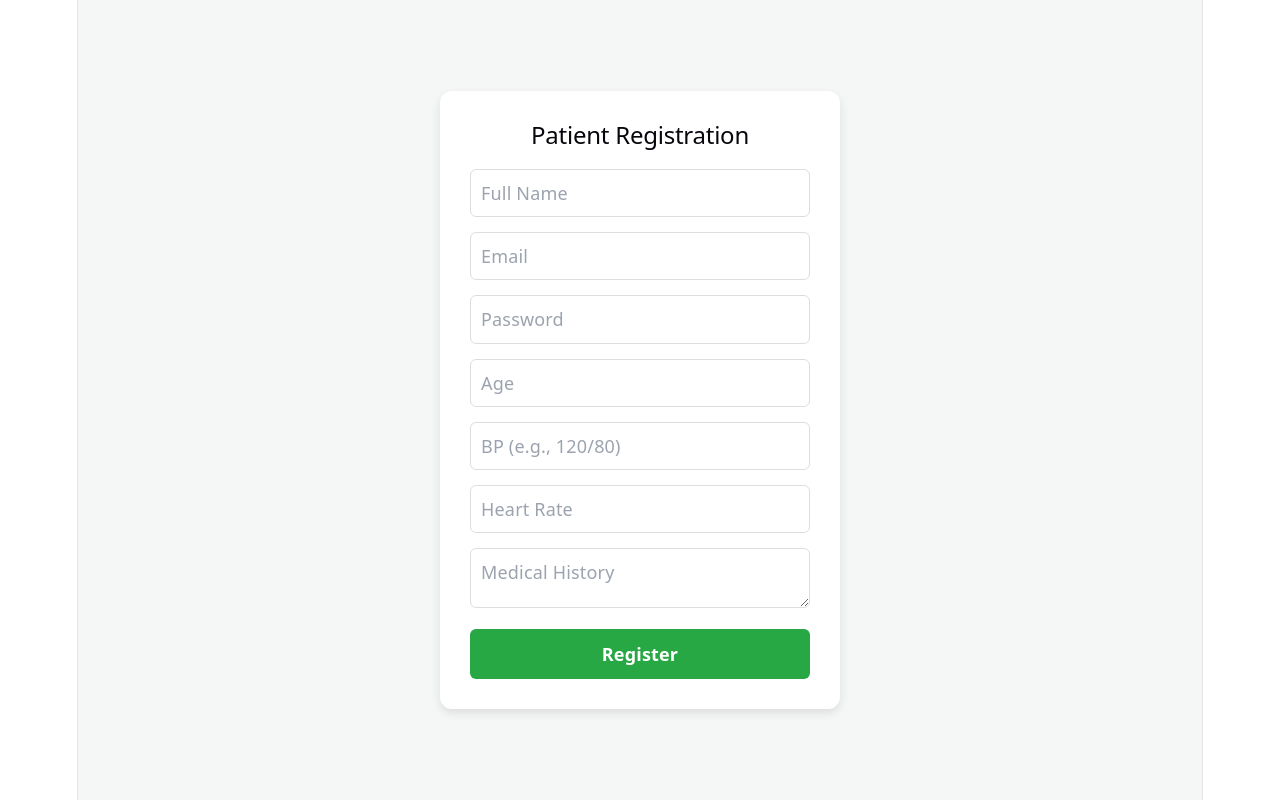
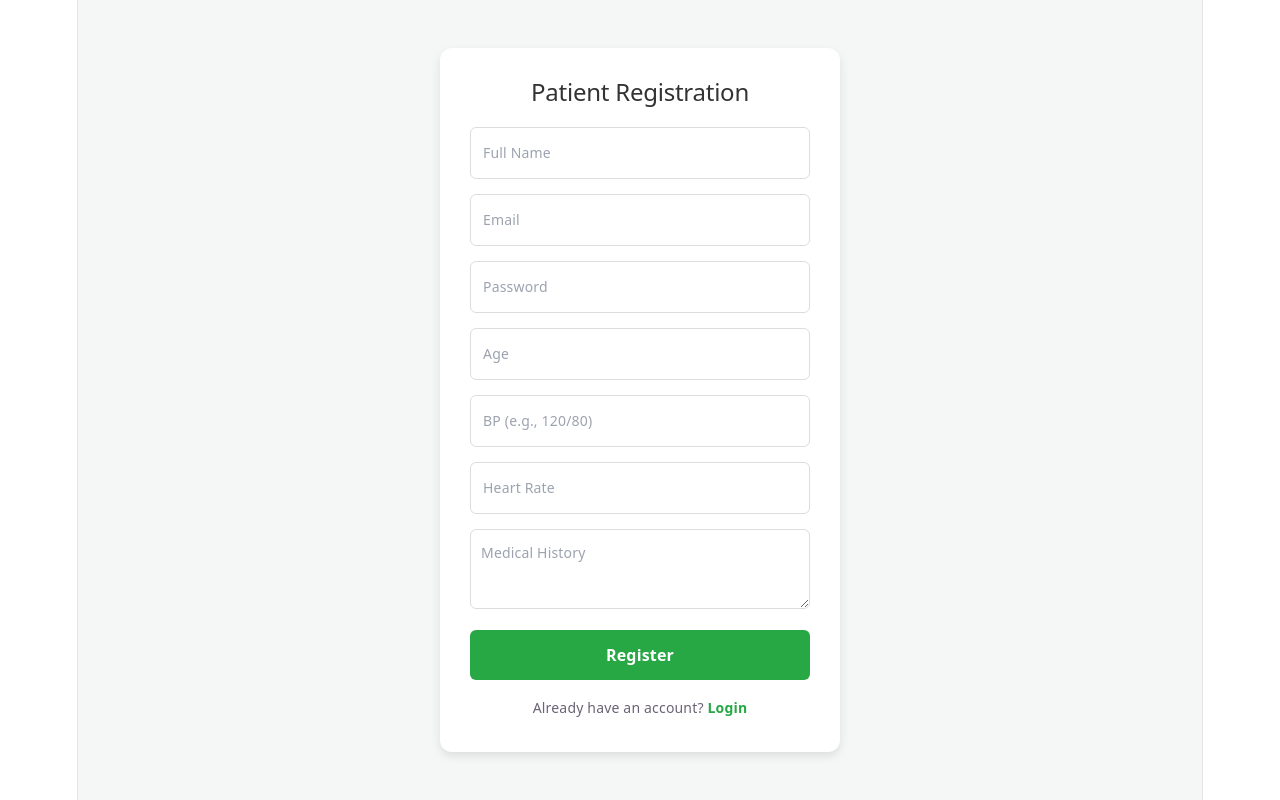
Before and after one commit to balaji1016-gif/HealthAI, a React (Vite) app in the folder healthcare-frontend/: page /register in a window 1280 px wide. Built offline with nearby package versions, Linux system fonts and the light colour scheme.

Commit message:
Update register.jsx

```diff
--- a/healthcare-frontend/src/pages/register.jsx
+++ b/healthcare-frontend/src/pages/register.jsx
@@ -1,10 +1,11 @@
 import React, { useState } from 'react';
-import { useNavigate } from 'react-router-dom';
-import API from '../api'; // Correct path for api.js in src root
+import { useNavigate, Link } from 'react-router-dom';
+import API from '../api';
 import toast from 'react-hot-toast';
 
 const Register = () => {
   const navigate = useNavigate();
+  const [loading, setLoading] = useState(false);
   const [formData, setFormData] = useState({
     name: '',
     email: '',
@@ -22,12 +23,18 @@ const Register = () => {
 
   const handleSubmit = async (e) => {
     e.preventDefault();
+    setLoading(true);
     try {
+      // Calls your Render backend
       await API.post('/auth/register', formData);
       toast.success("Registration Successful!");
       navigate('/login');
     } catch (error) {
-      toast.error(error.response?.data?.message || "Registration Failed");
+      console.error(error);
+      const errorMsg = error.response?.data || "Registration Failed";
+      toast.error(typeof errorMsg === 'string' ? errorMsg : "Registration Failed");
+    } finally {
+      setLoading(false);
     }
   };
 
@@ -43,20 +50,27 @@ const Register = () => {
           <input type="text" name="bloodPressure" placeholder="BP (e.g., 120/80)" onChange={handleChange} style={styles.input} />
           <input type="number" name="heartRate" placeholder="Heart Rate" onChange={handleChange} style={styles.input} />
           <textarea name="medicalHistory" placeholder="Medical History" onChange={handleChange} style={styles.textarea} />
-          <button type="submit" style={styles.button}>Register</button>
+
+          <button type="submit" disabled={loading} style={loading ? styles.buttonDisabled : styles.button}>
+            {loading ? "Registering..." : "Register"}
+          </button>
         </form>
+        <p style={{ textAlign: 'center', marginTop: '15px', fontSize: '14px' }}>
+          Already have an account? <Link to="/login" style={{ color: '#28a745', fontWeight: 'bold', textDecoration: 'none' }}>Login</Link>
+        </p>
       </div>
     </div>
   );
 };
 
 const styles = {
-  container: { display: 'flex', justifyContent: 'center', alignItems: 'center', minHeight: '100vh', backgroundColor: '#f4f7f6' },
+  container: { display: 'flex', justifyContent: 'center', alignItems: 'center', minHeight: '100vh', backgroundColor: '#f4f7f6', padding: '20px' },
   card: { background: '#fff', padding: '30px', borderRadius: '12px', width: '100%', maxWidth: '400px', boxShadow: '0 4px 10px rgba(0,0,0,0.1)' },
-  title: { textAlign: 'center', marginBottom: '20px' },
-  input: { width: '100%', padding: '10px', marginBottom: '15px', borderRadius: '6px', border: '1px solid #ddd', boxSizing: 'border-box' },
-  textarea: { width: '100%', padding: '10px', marginBottom: '15px', borderRadius: '6px', border: '1px solid #ddd', height: '60px', boxSizing: 'border-box' },
-  button: { width: '100%', padding: '12px', backgroundColor: '#28a745', color: '#fff', border: 'none', borderRadius: '6px', cursor: 'pointer', fontWeight: 'bold' }
+  title: { textAlign: 'center', marginBottom: '20px', color: '#333' },
+  input: { width: '100%', padding: '12px', marginBottom: '15px', borderRadius: '6px', border: '1px solid #ddd', boxSizing: 'border-box', fontSize: '14px' },
+  textarea: { width: '100%', padding: '10px', marginBottom: '15px', borderRadius: '6px', border: '1px solid #ddd', height: '80px', boxSizing: 'border-box', fontSize: '14px' },
+  button: { width: '100%', padding: '12px', backgroundColor: '#28a745', color: '#fff', border: 'none', borderRadius: '6px', cursor: 'pointer', fontWeight: 'bold', fontSize: '16px' },
+  buttonDisabled: { width: '100%', padding: '12px', backgroundColor: '#6c757d', color: '#fff', border: 'none', borderRadius: '6px', cursor: 'not-allowed', fontWeight: 'bold', fontSize: '16px' }
 };
 
 export default Register;
```
